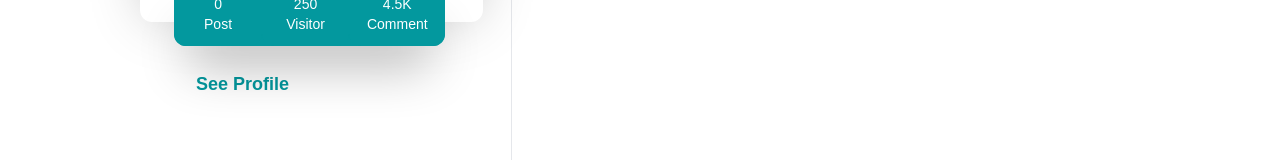
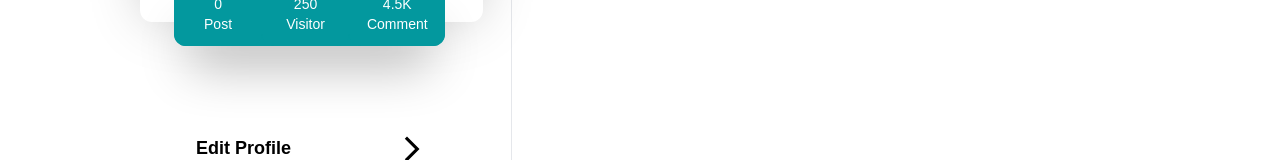
Before and after one commit to masgunady/fw15-frontend-colabs, a React (Vite) app: page /profile/saved-post in a window 1280 px wide. Shown: the part 483-643 px from the top of the page. Built offline with nearby package versions, Linux system fonts and the light colour scheme; no server answers; a web font is replaced by a local one.

Commit message:
edit-pages-savepost

```diff
--- a/src/pages/SavedPost.jsx
+++ b/src/pages/SavedPost.jsx
@@ -166,9 +166,6 @@ export default function SavedPost() {
                             </div>
                         </div>
                     </div>
-                    <div className='self-start pl-14 text-center'>
-                        <span className='text-primary text-lg font-bold hover:text-[#0d696c] cursor-pointer'>See Profile</span>
-                    </div>
                     <div className='w-full text-lg font-bold my-11'>
                         <ul>
                             <Link to='/profile/edit'>
```
